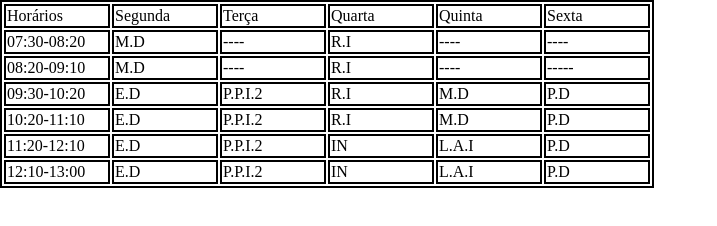
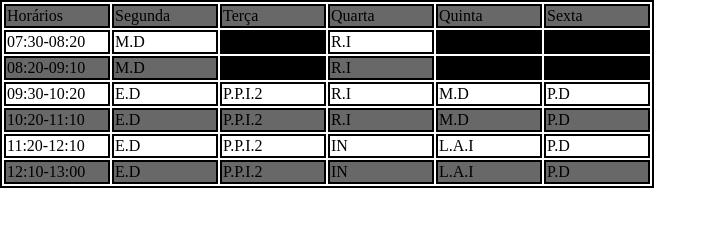
Before and after one commit to Marcola2018/seletores, a plain HTML site: page index.html in a window 1280 px wide. Shown: the whole page, without its empty margins (0-717 px from the left). Drawn offline with Linux system fonts and the light colour scheme.

Commit message:
Update tabela.css

```diff
--- a/tabela.css
+++ b/tabela.css
@@ -12,7 +12,31 @@ td{
     width: 100px;
 }
 
-table: :nth-child(odd){
-
+tr:nth-child(odd){
+   background-color: rgb(104, 104, 104)
 
 }
+tr:nth-child(2) td:nth-child(3){
+    background-color: black;
+
+}
+tr:nth-child(3) td:nth-child(3){
+    background-color: black;
+
+}
+tr:nth-child(2) td:nth-child(5){
+    background-color: black;
+
+}
+tr:nth-child(3) td:nth-child(5){
+    background-color: black;
+
+}
+tr:nth-child(2) td:nth-child(6){
+    background-color: black;
+
+}
+tr:nth-child(3) td:nth-child(6){
+    background-color: black;
+
+}
```
